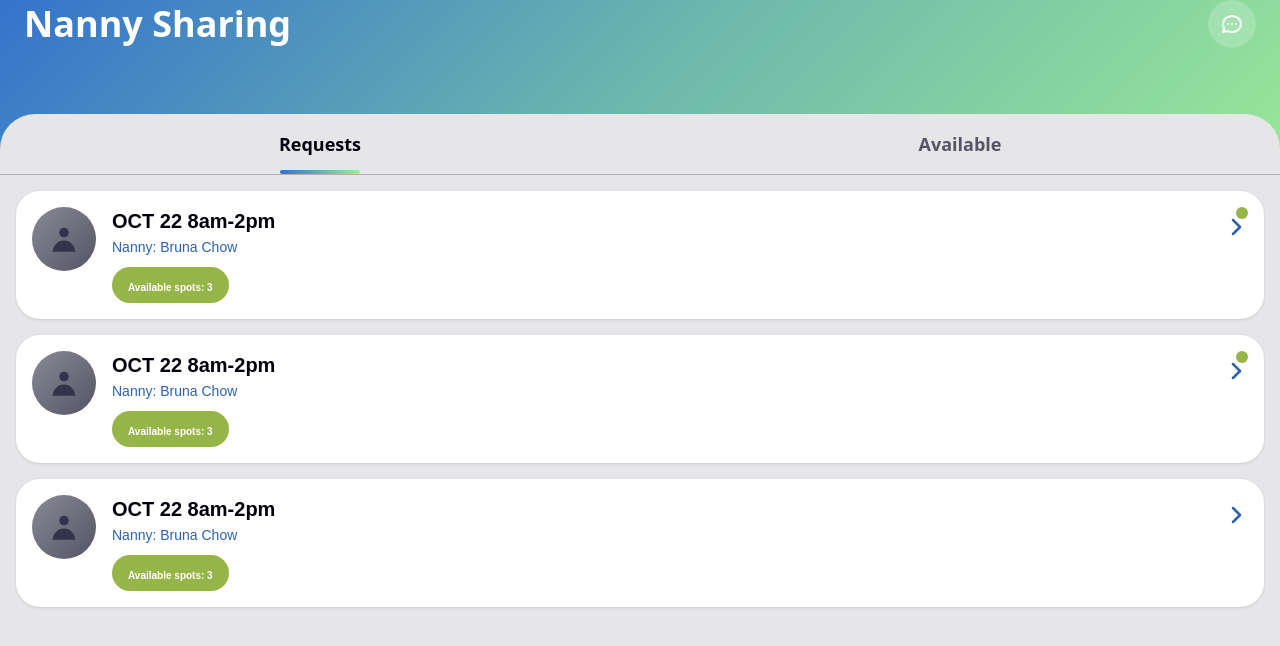
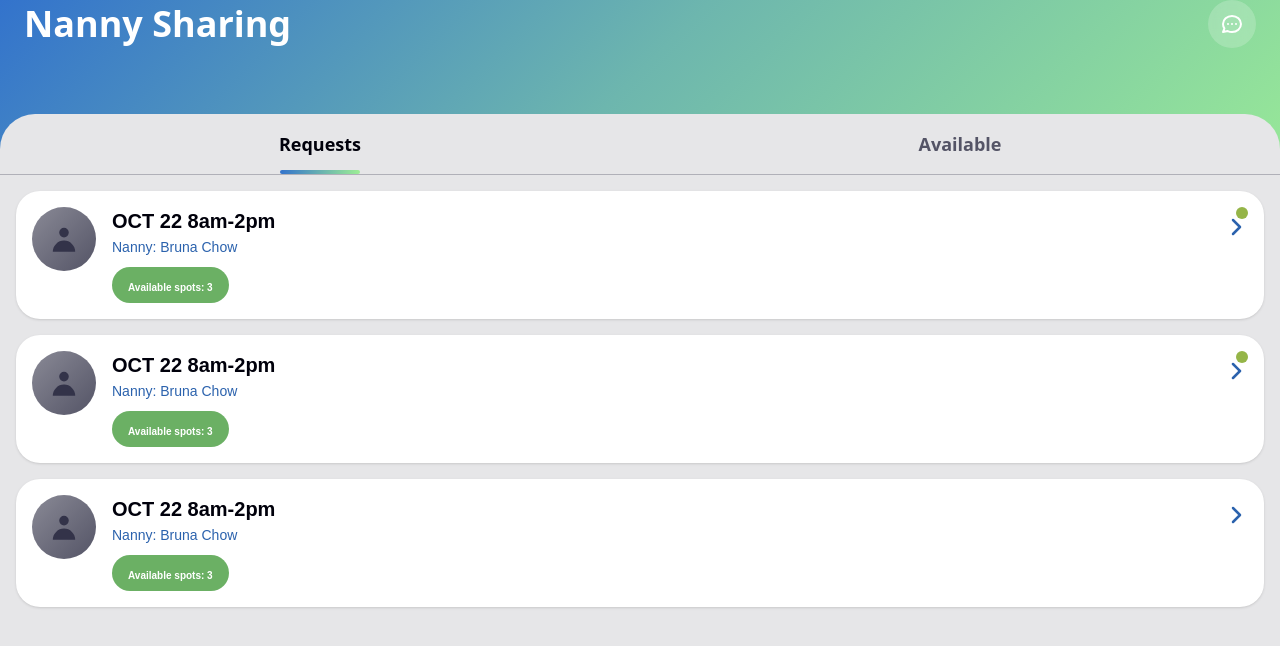
Before and after one commit to IDSP-TRADECARE/Tandem, a Next.js app: page /test in a window 1280 px wide. Shown: the top 646 px of the page. Built offline with nearby package versions, Linux system fonts and the light colour scheme; no server answers; a web font is replaced by a local one.

Commit message:
fix color

```diff
--- a/src/app/components/ui/nanny/cards/ShareRequestCard.tsx
+++ b/src/app/components/ui/nanny/cards/ShareRequestCard.tsx
@@ -48,7 +48,7 @@ export function ShareRequestCard({
           <p className={`${typography.body.caption} ${colors.primary.hover} mb-3`}>
             Nanny: {nannyName}
           </p>
-          <div className={`inline-block px-4 py-1.5 ${colors.success.bg} rounded-full`}>
+          <div className={`inline-block px-4 py-1.5 ${colors.secondary.bgActive} rounded-full`}>
             <span className={`${typography.body.label} font-semibold text-white`}>
               Available spots: {availableSpots}
             </span>
```
